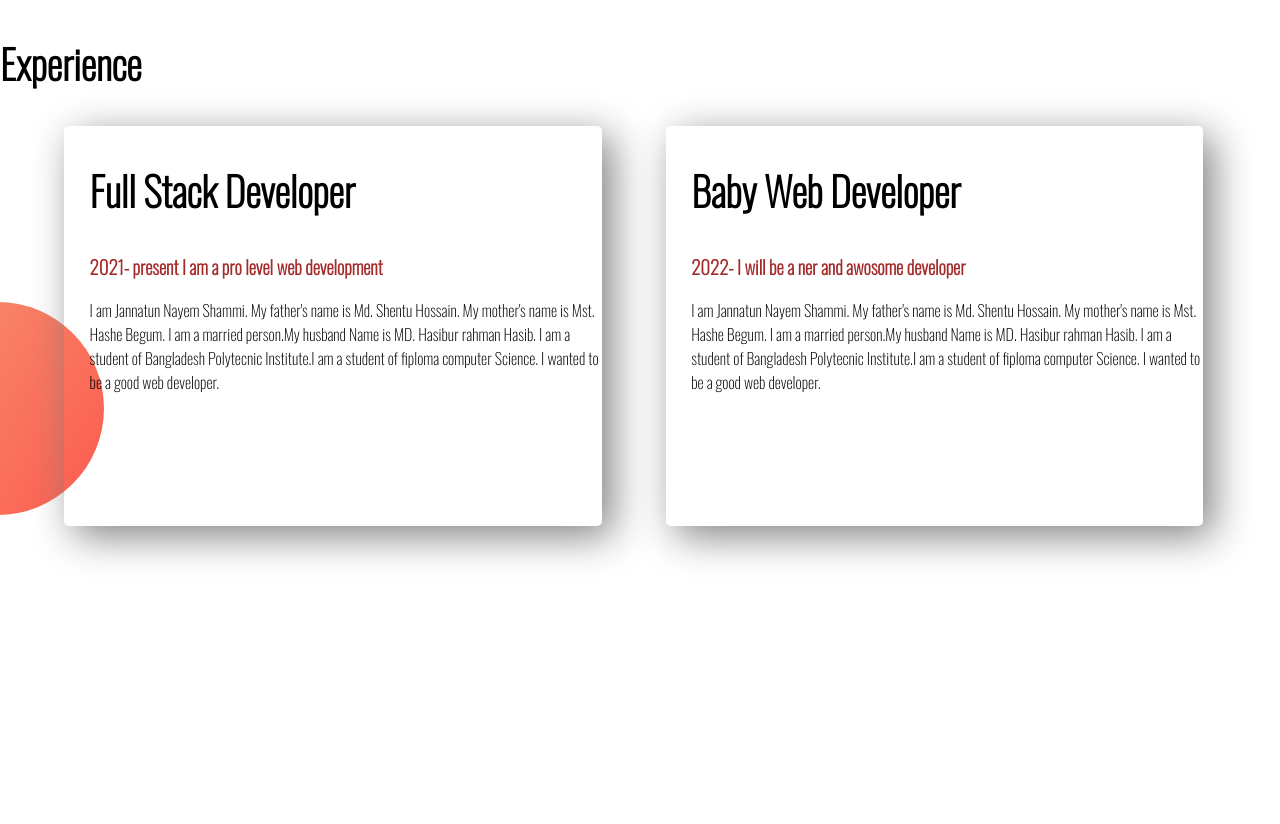
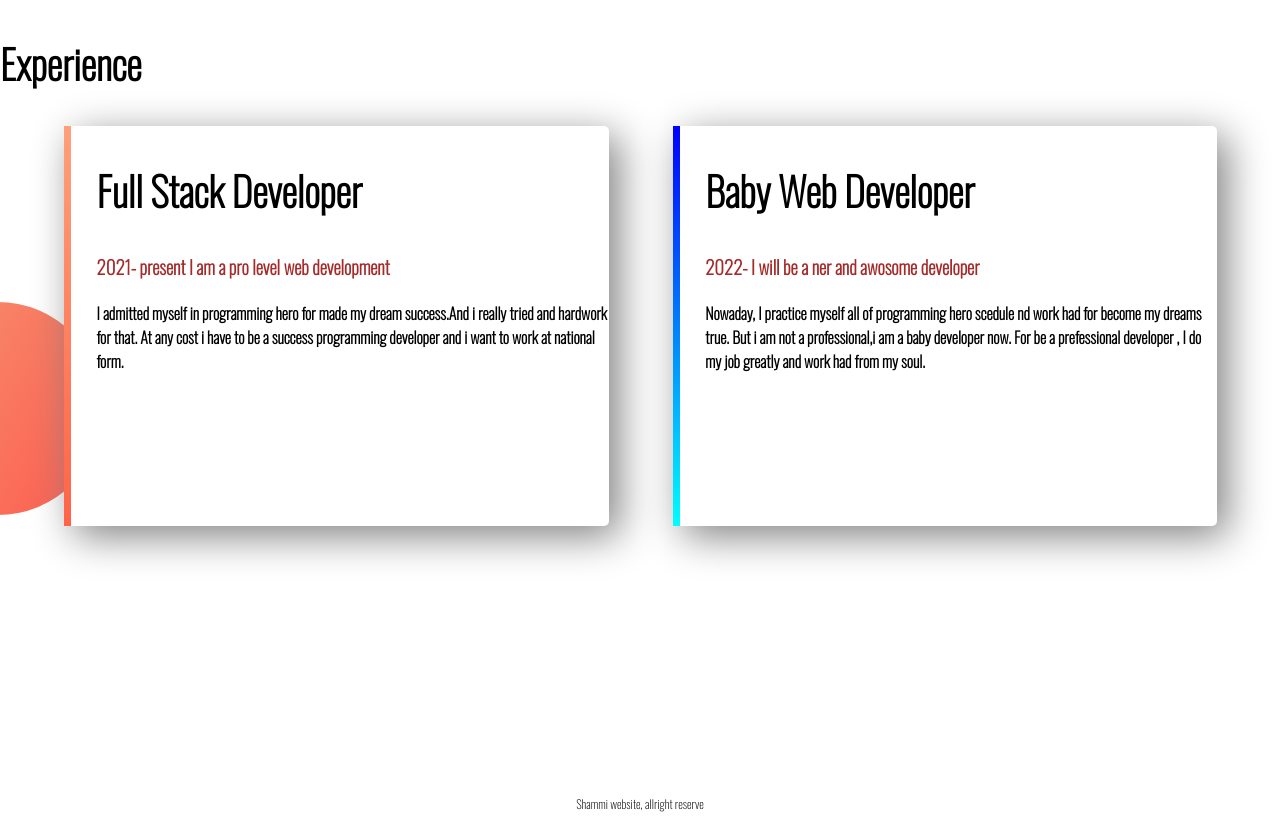
Before and after one commit to shammi58/web-portfolio, a plain HTML site: page index.html in a window 1280 px wide. Shown: the part 1500-2324 px from the top of the page. Before the commit the page ends 2283 px from the top, so only its background shows below. Drawn offline with nearby package versions, Linux system fonts and the light colour scheme.

Commit message:
update footer

```diff
--- a/index.html
+++ b/index.html
@@ -15,7 +15,7 @@
     <h1><span class="Red-highlight">Shammi</span> World</h1>
     <h3>World class professional web Development</h3>
     <p><h4>
-        I am Jannatun Nayem Shammi. My father's name is Md. Shentu Hossain. My mother's name is Mst. Hashe Begum. I am a married person.My husband Name is MD. Hasibur rahman Hasib. I am a student of Bangladesh Polytecnic Institute.I am a student of fiploma computer Science. I wanted to be a good web developer.
+        I am Jannatun Nayem Shammi. My father's name is Md. Shentu Hossain. My mother's name is Mst. Hashe Begum. I am a married person.My husband Name is MD. Hasibur rahman Hasib. I am a student of Bangladesh Polytecnic Institute.I am a student of Diploma computer Science. I wanted to be a good web developer.
     </h4>
     </p>
     <a class="link-button" target="_blank" href="https://www.facebook.com/masrafi.moonmahi">Add Me
@@ -34,7 +34,8 @@
             <h2>Big Dream </h2>
             <h3>Become Number 1 Developer</h3>
             <p><h4>
-                I am Jannatun Nayem Shammi. My father's name is Md. Shentu Hossain. My mother's name is Mst. Hashe Begum. I am a married person.
+                I am Jannatun Nayem Shammi. My childhood dreams was wanted to be a good and experience web developer.
+                From the childhood, i make myselfes for fulfill my dreams. And now i really tried to become my dreams true.
             </h4>
             </p>
             <a class="link-button" target="_blank" href="https://www.facebook.com/masrafi.moonmahi">Find Mee
@@ -43,23 +44,32 @@
     </section>
     <section class="experience-area">
         <h2>Experience</h2>
-        <div class="half-width single-experience">
+        <div id="full-stack" class="half-width single-experience">
             <h2>Full Stack Developer</h2>
             <h3 class="Red-highlight ">2021- present I am a pro level web development</h3>
-            <p>
-                I am Jannatun Nayem Shammi. My father's name is Md. Shentu Hossain. My mother's name is Mst. Hashe Begum. I am a married person.My husband Name is MD. Hasibur rahman Hasib. I am a student of Bangladesh Polytecnic Institute.I am a student of fiploma computer Science. I wanted to be a good web developer.
+            <p><h4>
+                I admitted myself in programming hero for made my dream success.And i really tried and hardwork for that. At any cost i have to be a success programming developer and i want to work at national form.
+            </h4>
+
             </p>
 
         </div>
-        <div class="half-width single-experience">
+        <div id="baby-web" class="half-width single-experience">
             <h2>Baby Web Developer</h2>
             <h3 class="Red-highlight">2022- I will be a ner and awosome developer</h3>
-            <p>I am Jannatun Nayem Shammi. My father's name is Md. Shentu Hossain. My mother's name is Mst. Hashe Begum. I am a married person.My husband Name is MD. Hasibur rahman Hasib. I am a student of Bangladesh Polytecnic Institute.I am a student of fiploma computer Science. I wanted to be a good web developer.
+            <p><h4>
+                Nowaday, I practice myself all of programming hero scedule nd work had for become my dreams true. But i am not a professional,i am a baby developer now. For be a prefessional developer , I do my job greatly and work had from my soul.
+            </h4>
             </p>
 
         </div>
 
     </section>
+    <footer>
+        <p>
+            Shammi website, allright reserve
+        </p>
+    </footer>
 
 </body>
 </html>
--- a/style.css
+++ b/style.css
@@ -45,9 +45,25 @@ section{
     box-shadow: 10px 10px 40px gray;
     border-radius: 5px;
     height: 80%;
+    background-color: white;
 }
 .experience-area{
     background-image: url(image/exp-bg.png);
     background-repeat: no-repeat;
     background-position: left;
+
 }
+#full-stack{
+    border-left: 7px solid;
+    border-image: linear-gradient(180deg, lightsalmon, tomato);
+    border-image-slice: 1;
+}
+#baby-web{
+    border-left: 7px solid;
+    border-image: linear-gradient(180deg, blue, cyan);
+    border-image-slice: 1;
+}
+footer p{
+    text-align: center;
+    font-size: 12px;
+}
```
